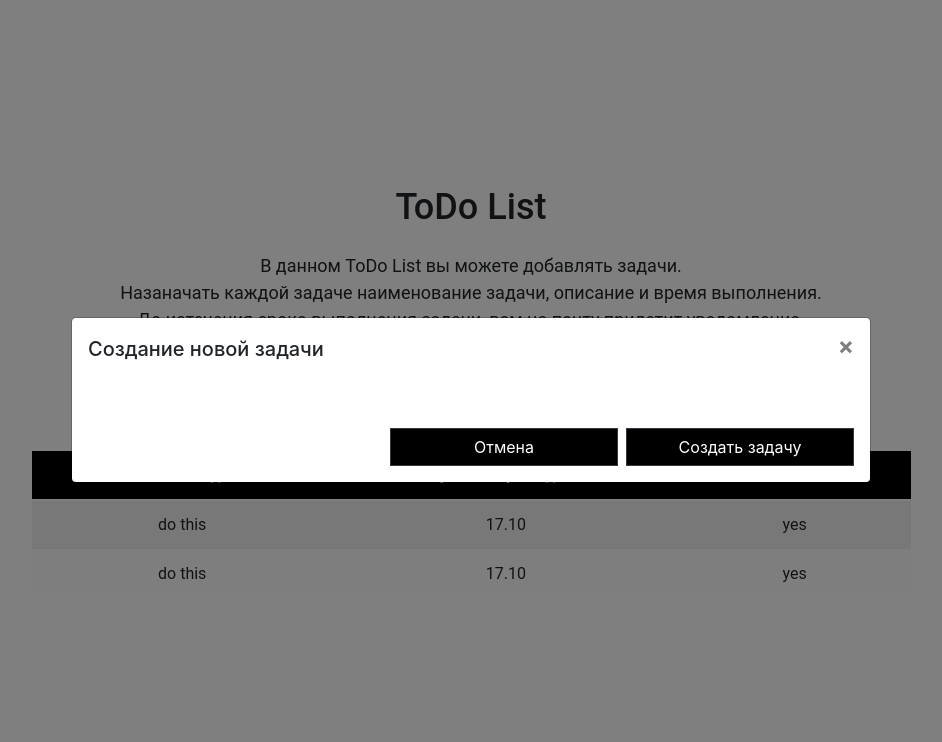
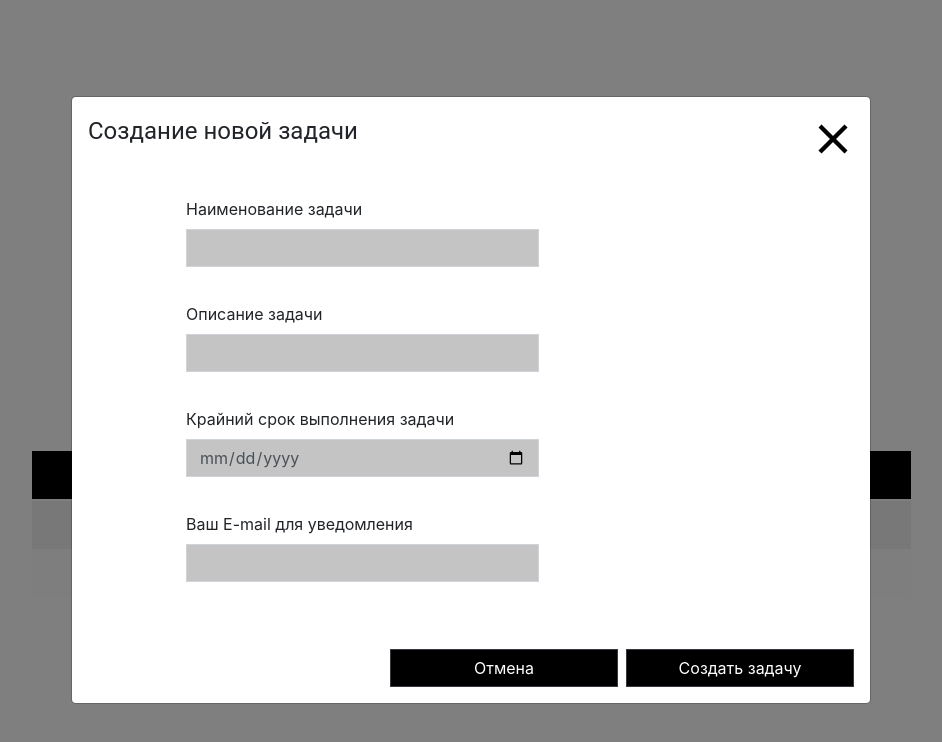
Before and after one commit to ValeriiaGrigoreva/to-do-nuxt, a Nuxt app: page / in a window 1280 px wide. Both pictures are taken after a click on the button "Создать задачу". Shown: the top 742 px of the page, without its empty margins (169-1111 px from the left). Built offline with nearby package versions, Linux system fonts and the light colour scheme.

Commit message:
modal window styling and inputs

```diff
--- a/pages/index.vue
+++ b/pages/index.vue
@@ -9,7 +9,32 @@
     </div>
 
     <b-button v-b-modal.addtask variant="dark" squared class="button">Создать задачу</b-button>
+
       <b-modal id="addtask" size="lg" centered title="Создание новой задачи">
+          <template v-slot:modal-header="{ close }">
+            <p class="headerText">Создание новой задачи</p>
+            <img src="@/assets/closeIcon.png" @click="close()" class="closeIcon">
+          </template>
+
+          <div class="inputs">
+            <div>
+              <label for="task-name">Наименование задачи</label>
+              <b-form-input id="task-name" class="input"></b-form-input>
+            </div>
+            <div>
+              <label for="task-description">Описание задачи</label>
+              <b-form-input id="task-description" class="input"></b-form-input>
+            </div>
+            <div>
+              <label for="deadline">Крайний срок выполнения задачи</label>
+              <b-form-input id="deadline" type="date" class="input"></b-form-input>
+            </div>
+            <div>
+              <label for="email">Ваш E-mail для уведомления</label>
+              <b-form-input id="email" type="email" class="input"></b-form-input>
+            </div>
+          </div>
+
           <template v-slot:modal-footer="{ ok, cancel }">
               <b-button @click="cancel()" class="modal-button" squared variant="dark">Отмена</b-button>
               <b-button @click="ok()" class="modal-button" squared variant="dark">Создать задачу</b-button>
@@ -17,6 +42,7 @@
       </b-modal>
 
     <b-table class="table" thead-class="tableHead" :items="items" :fields="fields" :striped="striped" :table-variant="tableVariant"></b-table>
+
   </div>
 </template>
 
@@ -113,4 +139,26 @@ export default {
     background-color: black;
     width: 228px;
   }
+
+  .headerText {
+    font-family: Roboto;
+    font-style: normal;
+    font-weight: normal;
+    font-size: 24px;
+  }
+
+  .closeIcon {
+    cursor: pointer;
+  }
+
+  .input {
+    width: 353px;
+    border-radius: 0px;
+    margin-bottom: 35px;
+    background-color:#C4C4C4;
+  }
+
+  .inputs {
+    margin-left: 98px;
+  }
 </style>
```
Also changed, not shown: assets/closeIcon.png (added).
